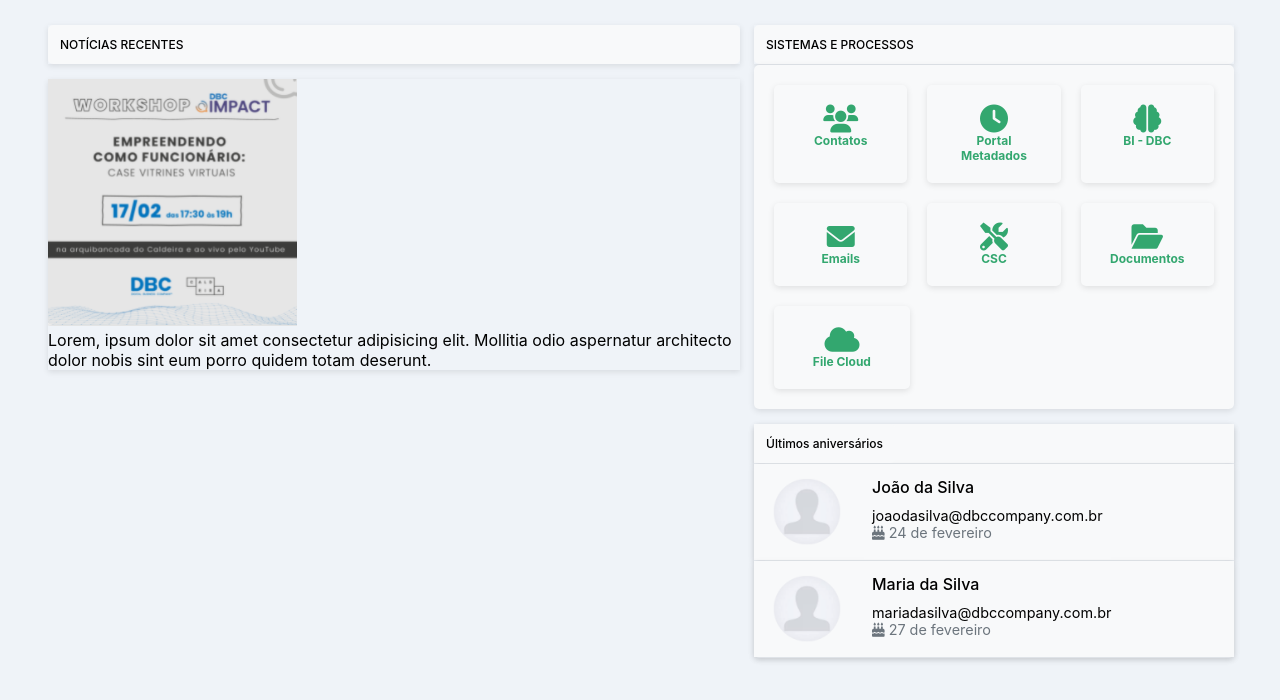
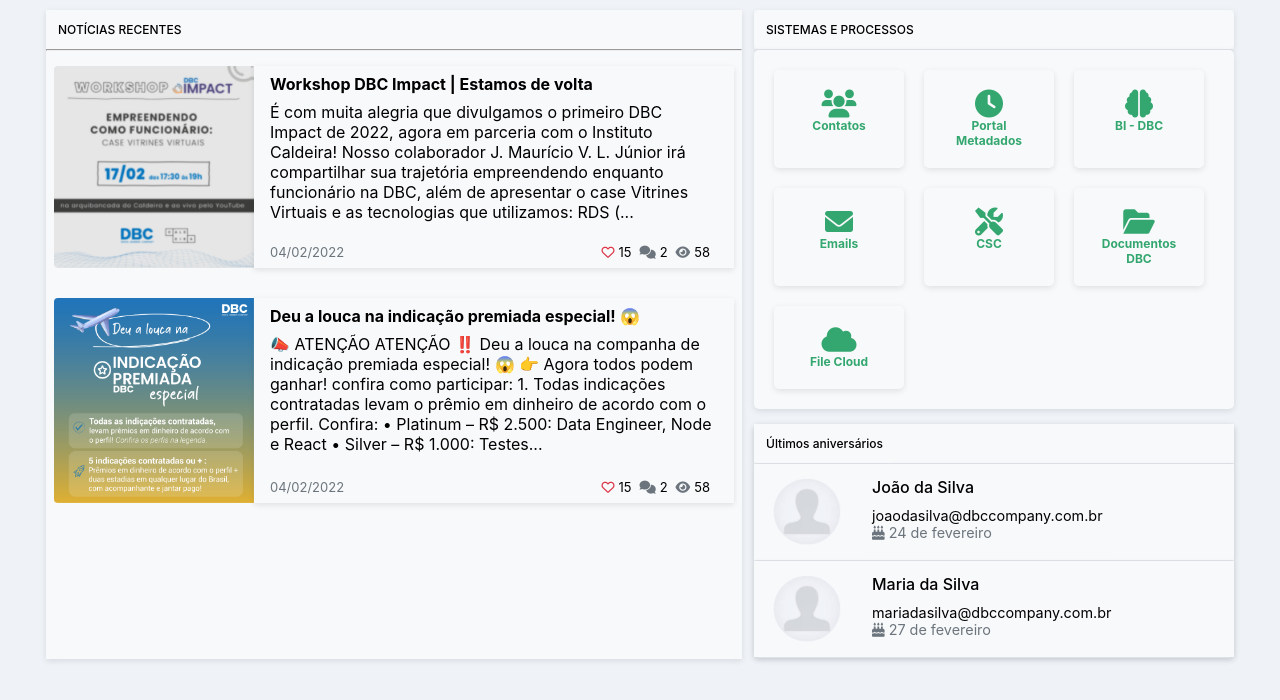
Before and after one commit to RafaelSantini23/VemSerDbcTrab-dupla, a plain HTML site: page index.html in a window 1280 px wide. Drawn offline with Linux system fonts and the light colour scheme.

Commit message:
Criando cards de noticias

```diff
--- a/index.html
+++ b/index.html
@@ -1,23 +1,80 @@
 <!DOCTYPE html>
 <html lang="en">
+
 <head>
   <meta charset="UTF-8">
   <meta http-equiv="X-UA-Compatible" content="IE=edge">
   <meta name="viewport" content="width=device-width, initial-scale=1.0">
   <title>ECOS</title>
   <link rel="stylesheet" href="styles.css">
-  <link rel="stylesheet" href="https://cdnjs.cloudflare.com/ajax/libs/font-awesome/6.0.0/css/all.min.css" integrity="sha512-9usAa10IRO0HhonpyAIVpjrylPvoDwiPUiKdWk5t3PyolY1cOd4DSE0Ga+ri4AuTroPR5aQvXU9xC6qOPnzFeg==" crossorigin="anonymous" referrerpolicy="no-referrer" />
+  <link rel="stylesheet" href="https://cdnjs.cloudflare.com/ajax/libs/font-awesome/6.0.0/css/all.min.css"
+    integrity="sha512-9usAa10IRO0HhonpyAIVpjrylPvoDwiPUiKdWk5t3PyolY1cOd4DSE0Ga+ri4AuTroPR5aQvXU9xC6qOPnzFeg=="
+    crossorigin="anonymous" referrerpolicy="no-referrer" />
 
 </head>
+
 <body>
   <div class="container">
     <div class="container-noticias">
-      <div>
+      <div class="titulo">
         <h2>NOTÍCIAS RECENTES</h2>
       </div>
+      <hr>
+      <div class="noticias-card">
+        <figure>
+          <img src="./imagens/notícia1.png" alt="noticia dbc workshop" width="200px">
+        </figure>
+        <div class="noticias">
+          <div class="card-texto">
+            <h6> Workshop DBC Impact | Estamos de volta </h6>
+            <p>É com muita alegria que divulgamos o primeiro DBC Impact de 2022, agora em parceria com o Instituto Caldeira! Nosso colaborador J. Maurício V. L. Júnior irá compartilhar sua trajetória empreendendo enquanto funcionário na DBC, além de apresentar o case Vitrines Virtuais e as tecnologias que utilizamos: RDS (...</p>
+          </div>
+          <div class="card-reacts">
+              <p class="text-muted">04/02/2022</p>
+              <div class="reacts">
                 <div>
-        <img src="imagens/notícia1.png" alt="noticia dbc workshop">
-        <p>Lorem, ipsum dolor sit amet consectetur adipisicing elit. Mollitia odio aspernatur architecto dolor nobis sint eum porro quidem totam deserunt.</p>
+                  <i class="fa-heart clr-pink far heart"></i>
+                  <span>15</span>
+                </div>
+                <div>
+                  <i class="text-muted fas fa-comments"></i>
+                  <span>2</span>
+                </div>
+                <div>
+                  <i class="text-muted fas fa-eye"></i>
+                  <span>58</span>
+                </div>
+              </div>
+          </div>
+        </div>
+      </div>
+      <div class="noticias-card">
+        <figure>
+          <img src="./imagens/noticia2.png" alt="noticia dbc workshop" width="200px">
+        </figure>
+        <div class="noticias">
+          <div class="card-texto">
+            <h6> Deu a louca na indicação premiada especial! 😱 </h6>
+            <p>📣 ATENÇÃO ATENÇÃO ‼️ Deu a louca na companha de indicação premiada especial! 😱 👉 Agora todos podem ganhar! confira como participar: 1. Todas indicações contratadas levam o prêmio em dinheiro de acordo com o perfil. Confira: • Platinum – R$ 2.500: Data Engineer, Node e React • Silver – R$ 1.000: Testes...</p>
+          </div>
+          <div class="card-reacts">
+              <p class="text-muted">04/02/2022</p>
+              <div class="reacts">
+                <div>
+                  <i class="fa-heart clr-pink far heart"></i>
+                  <span>15</span>
+                </div>
+                <div>
+                  <i class="text-muted fas fa-comments"></i>
+                  <span>2</span>
+                </div>
+                <div>
+                  <i class="text-muted fas fa-eye"></i>
+                  <span>58</span>
+                </div>
+              </div>
+          </div>
+        </div>
       </div>
     </div>
     <aside>
@@ -47,7 +104,7 @@
         </div>
         <div class="proc">
           <i class="fas fa-folder-open"></i>
-          <p>Documentos</p>
+          <p>Documentos DBC</p>
         </div>
         <div class="proc">
           <i class="fas fa-cloud"></i>
@@ -59,7 +116,7 @@
           <h2>Últimos aniversários</h2>
         </div>
         <div>
-          <img src="/VemSerDbcTrab-dupla/imagens/aniv.png" alt="usuario de aniversario">
+          <img src="imagens/aniv.png" alt="usuario de aniversario">
           <div class="split">
             <p class="nome">João da Silva</p>
             <p class="email">joaodasilva@dbccompany.com.br</p>
@@ -67,7 +124,7 @@
           </div>
         </div>
         <div>
-          <img src="/VemSerDbcTrab-dupla/imagens/aniv.png" alt="usuario de aniversario">
+          <img src="imagens/aniv.png" alt="usuario de aniversario">
           <div class="split">
             <p class="nome">Maria da Silva</p>
             <p class="email">mariadasilva@dbccompany.com.br</p>
@@ -80,4 +137,5 @@
   </div>
 
 </body>
+
 </html>
--- a/styles.css
+++ b/styles.css
@@ -10,13 +10,11 @@
     max-width: 1200px;
     display: flex;
     justify-content: space-around;
-    margin: 0 auto;
-    margin-top: 10px;
+    margin: 10px auto;
     background-color: #EFF3F8;
 
 }
-.container-noticias div{
-    margin: 15px 2px;
+.container-noticias, .noticias{
     /* background-color: #F8F9FA; */
     box-shadow: 0px 2px 6px rgb(0 0 0 / 10%);
 }
@@ -30,7 +28,6 @@
     font-weight: 500;
 }
 aside{
-    margin-top: 15px;
     max-width: 40%;
     display: flex;
     flex-direction: column;
@@ -53,19 +50,16 @@
 }
 .container-sistemas div{
     padding: 20px 15px;
-    /* flex: 1 1 60px; */
-    /* background-color: #fff; */
-    /* align-items: center; */
-    flex: 1 1 17%;
+    flex: 0 1 100px;
     display: block;
     justify-content: center;
-    flex-direction: column;
     border-radius: 5px;
     margin: 10px;
 
 }
 .container-noticias{
     max-width: 58%;
+    background-color: #F8F9FA;
 
 }
 .container-sistemas div p{
@@ -74,10 +68,7 @@
     font-weight: bold;
     color: #33A76F;
 }
-.container-sistemas div:last-child{
-    text-align: left;
-    max-width: 23%;
-}
+
 .container-sistemas i{
     width: 100% !important;
     text-align: center;
@@ -112,14 +103,12 @@
     display: flex;
     background-color: #F8F9FA;
     border: none;
-
 }
 
 .split{
     flex-direction: column;
     box-shadow: none;
     padding: 8px;
-
 }
 
 .aniversario img{
@@ -141,3 +130,61 @@
     font-size: 90%;
     font-weight: 400px;
 }
+
+
+/* Container Noticias */
+
+.container-noticas .titulo {
+    margin-bottom: 80px;
+    /* background-color: #F8F9FA; */
+    box-shadow: 0px 2px 6px rgb(0 0 0 / 10%);
+}
+
+.noticias {
+    width: 100%;
+    display: flex;
+    flex-direction: column;
+    justify-content: space-between;
+    padding: 0px 16px 8px;
+
+}
+.noticias-card  {
+    display: flex;
+    padding: 15px 8px;
+
+}
+
+figure img {
+  height: 100%;
+  border-radius: 0.25rem 0 0 0.25rem;
+}
+
+.card-texto > h6 {
+    font-size: 1rem;
+    padding: 8px 0px 0px;
+    margin: 0px 0px 8px;
+}
+
+.heart {
+    color: #DC3545;
+}
+
+.card-reacts  {
+    display: flex;
+    justify-content: space-between;
+    font-size: 13px !important;
+}
+
+.card-reacts div {
+    display: flex;
+    align-items: center;
+    padding: 0px 4px 0px 0px;
+}
+
+.reacts i{
+    padding: 0px 4px 0px;
+}
+
+.text-muted {
+    color: #6c757d!important;
+}
```
Also changed, not shown: imagens/noticia2.png (added). Lines whose indentation alone changed are shown as unchanged.
